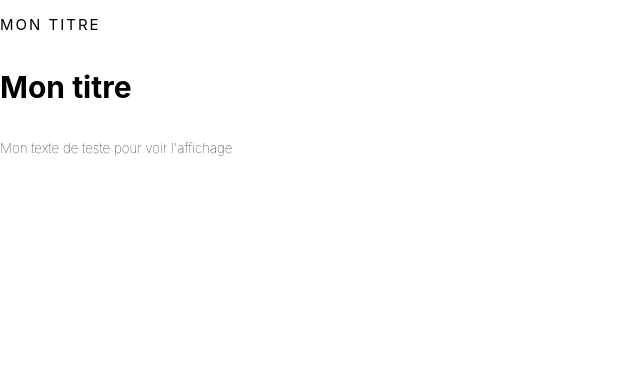
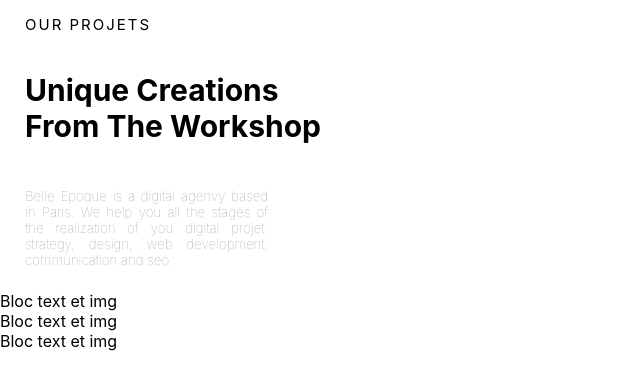
Before and after one commit to elprofa/Dubani-website, a Next.js app: page /teste in a window 1280 px wide. Shown: the top 390 px of the page, without its empty margins (0-640 px from the left). Built offline with nearby package versions, Linux system fonts and the light colour scheme.

Commit message:
OursProject-bckgnd

```diff
--- a/pages/components/SousTitre/SousTitre.stc.js
+++ b/pages/components/SousTitre/SousTitre.stc.js
@@ -2,10 +2,11 @@ import styled from "styled-components";
 
 export const SousTitreStc = styled.p`
     font-size: 15px;
-    text-transform: uppercase;
+    text-transform: uppercase!important;
     letter-spacing: 2px;
-    padding-bottom: 15px;
-    position: relative;
+    padding-bottom: 3px;
+    width: auto;
+    margin-left: 25px;
     color: ${props => props.color || "#000"};
 
 `;
--- a/pages/components/Texte/Texte.stc.js
+++ b/pages/components/Texte/Texte.stc.js
@@ -5,7 +5,8 @@ export const TexteStc = styled.p`
     padding-bottom: 10px;
     font-weight: 100;
     text-align: justify;
-    position: relative;
+    margin-left: 25px;
+    width: 19%;
     color: ${props => props.color || "#000"};
 
 `;
--- a/pages/components/Titre/Titre.stc.js
+++ b/pages/components/Titre/Titre.stc.js
@@ -3,8 +3,10 @@ import styled from "styled-components";
 export const TitreStc = styled.h1`
     font-size: 30px;
     font-weight: 700;
-    padding-bottom: 15px;
-    position: relative;
+    padding-bottom: 10px;
+    margin-left: 25px;
+    display: inline-flex!important;
+    width: 26%!important;
     color: ${props => props.color || "#000"};
 
 `;
--- a/pages/teste.js
+++ b/pages/teste.js
@@ -1,24 +1,35 @@
-import React from 'react'
+import React from 'react';
 import Titre from './components/Titre';
 import SousTitre from './components/SousTitre';
-import { Row, Col } from 'reactstrap';
+import { Container, Row, Col } from 'reactstrap';
 import Texte from './components/Texte';
+import styled from "styled-components";
 //import Menu from './components/MenuHamb';
+
 
 
 export default function teste() {
     return (
         <div>
-            <Row>
-                <Col>
-                    <SousTitre color='#000000' texte='Mon titre' />
-                    <Titre color='#000000' texte='Mon titre' />
-                    <Texte color='#000000' texte="Mon texte de teste pour voir l'affichage" />
-                </Col>
+            <Container className="themed-container w-100 p-3" background-color="red">
+                <Row >
+                    <Col lg={5} className='d-flex- m-2 vh-100 vw-50'>
+                        <SousTitre className='m-2 vh-100' color='#000000' texte='our projets' />
+                        <Titre className='d-inline-flex' color='#000000' texte='Unique Creations From The Workshop' />
+                        <Texte className='d-inline-flex' color='#9a9898' texte='Belle Epoque is a digital agenvy based in Paris. We help you all the stages of the realization of you digital projet: strategy, design, web development, communication and seo.' />
+                    </Col>
 
-                <Col>
-                </Col>
-            </Row>
+                    <Col lg={5} className='m-2 vh-100'>
+                        Bloc text et img
+                    </Col>
+                    <Col lg={6} className='m-2 vh-100'>
+                        Bloc text et img
+                    </Col>
+                    <Col lg={6} className='m-2 vh-100'>
+                        Bloc text et img
+                    </Col>
+                </Row>
+            </Container>
         </div>
 
     )
```
